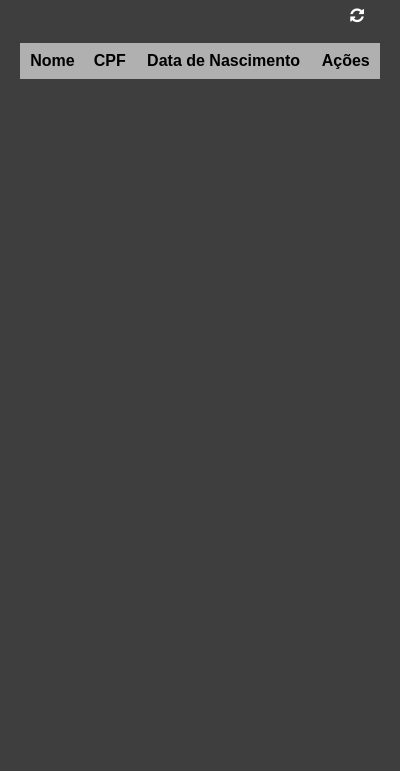
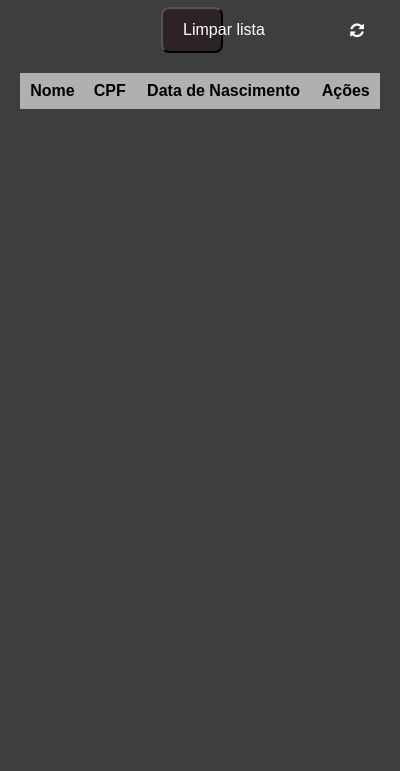
Before and after one commit to renanmaitan/ElectronCertificade, an Electron app: page src/pages/list/index.html in a window 400 px wide. Shown: the part 73-844 px from the top of the page. Drawn offline with Linux system fonts and the light colour scheme; no server answers.

Commit message:
moved clear list to list screen

```diff
--- a/src/pages/home/index.js
+++ b/src/pages/home/index.js
@@ -4,7 +4,6 @@ let withTelAndEmail = false;
 
 //ELEMENTS
 const btnList = document.getElementById('btnList');
-const btnClear = document.getElementById('btnClear');
 const name = document.getElementById('name');
 const cpfInput = document.getElementById('cpf');
 const birthDateInput = document.getElementById('birthdate');
@@ -198,9 +197,6 @@ btnTable.addEventListener('click', () => {
 btnList.addEventListener('click', () => {
     ipcRenderer.send('createListWindow');
 });
-btnClear.addEventListener('click', () => {
-    ipcRenderer.send('clearList');
-});
 btnAdd.addEventListener('click', () => {
     const status = validate(name.value, cpfInput.value, birthDateInput.value, phoneInput.value.replace('(', '').replace(')', ''), emailInput.value);
     if (status === true) {
--- a/src/pages/list/index.html
+++ b/src/pages/list/index.html
@@ -9,11 +9,16 @@
 </head>
 <body>
     <h1>Lista de Nomes</h1>
-    <div class="reload" id="reloadContainer">
-        <i class="fa fa-refresh icon-reload" id="reloadIcon"></i>
-    </div>
-    <div class="reload hidden" id="reloadingContainer">
-        <i class="fa fa-refresh fa-spin icon-reload" id="reloadingIcon"></i>
+    <div style="flex-direction: row; display: flex;">
+        <div class="btnContainer">
+            <button class="btn" id="btnClear">Limpar lista</button>
+        </div>
+        <div class="reload" id="reloadContainer">
+            <i class="fa fa-refresh icon-reload" id="reloadIcon"></i>
+        </div>
+        <div class="reload hidden" id="reloadingContainer">
+            <i class="fa fa-refresh fa-spin icon-reload" id="reloadingIcon"></i>
+        </div>
     </div>
     <table>
         <thead>
--- a/src/pages/list/index.js
+++ b/src/pages/list/index.js
@@ -8,6 +8,7 @@ const reloadIcon = document.getElementById('reloadIcon');
 const realodContainer = document.getElementById('reloadContainer');
 const realodingContainer = document.getElementById('reloadingContainer');
 const tableBody = document.getElementById('tableBody');
+const btnClear = document.getElementById('btnClear');
 
 let handleClick = (event) => {
     const target = event.target;
@@ -22,6 +23,9 @@ let handleClick = (event) => {
 tableBody.addEventListener('click', handleClick);
 
 //EVENTS
+btnClear.addEventListener('click', () => {
+    ipcRenderer.send('clearList');
+});
 reloadIcon.addEventListener('click', () => {
     realodContainer.classList.add('hidden');
     realodingContainer.classList.remove('hidden');
--- a/src/pages/list/styles.css
+++ b/src/pages/list/styles.css
@@ -57,12 +57,37 @@ button:hover {
     justify-content: right;
     align-items: center;
     margin-right: 1em;
+    width: 10%;
 }
 
 .icon-reload{
     cursor: pointer;
 }
 
+.btn {
+    background-color: #2d2226;
+    color: #fff;
+    padding: 0.75rem 1.25rem;
+    border-radius: 0.5rem;
+    font-size: 1rem;
+    cursor: pointer;
+    margin-inline-start: 11.12%;
+    width: 20%;
+}
+
+.btn:hover {
+    background-color: darkgreen;
+    color: #fff;
+}
+
 .hidden {
     display: none;
 }
+
+.btnContainer {
+    display: flex;
+    justify-content: center;
+    align-items: center;
+    width: 90%;
+    white-space: nowrap;
+}
```
Also changed, not shown: src/pages/home/index.html (+1 -2 lines).
